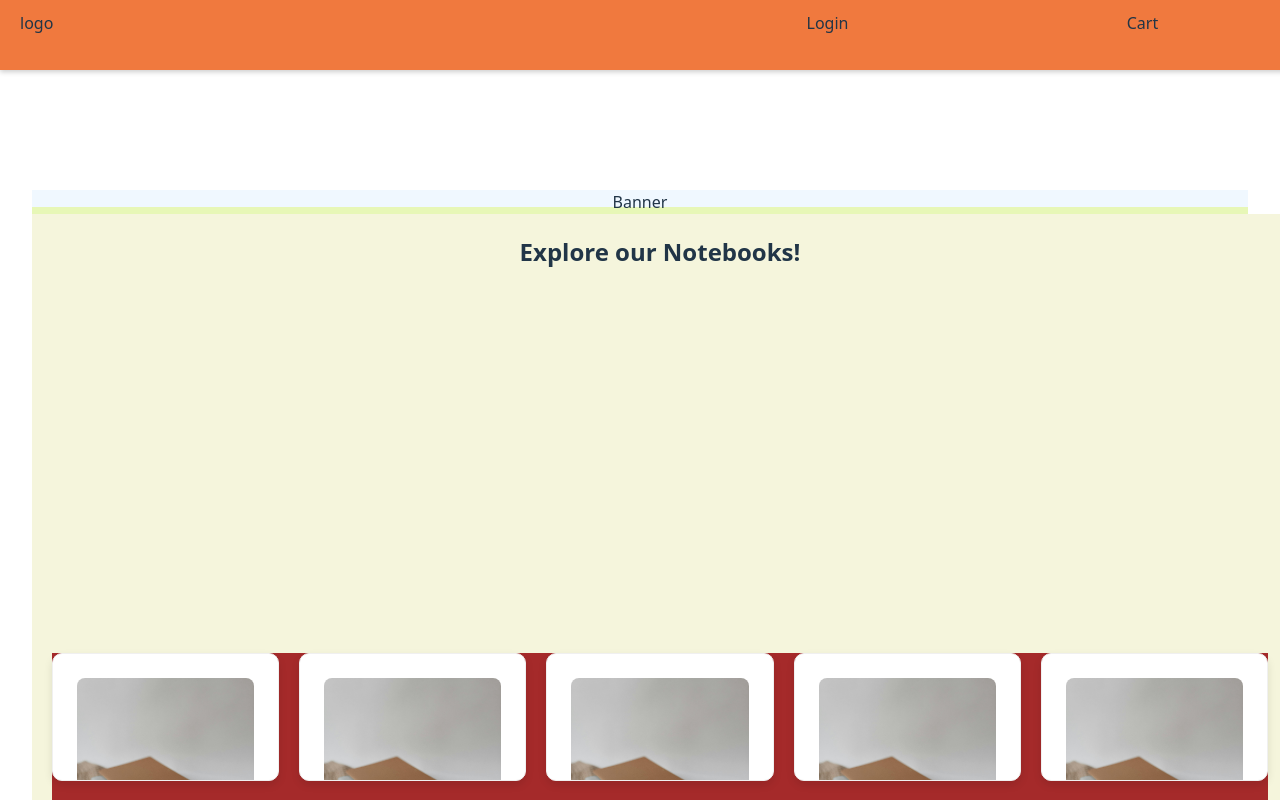
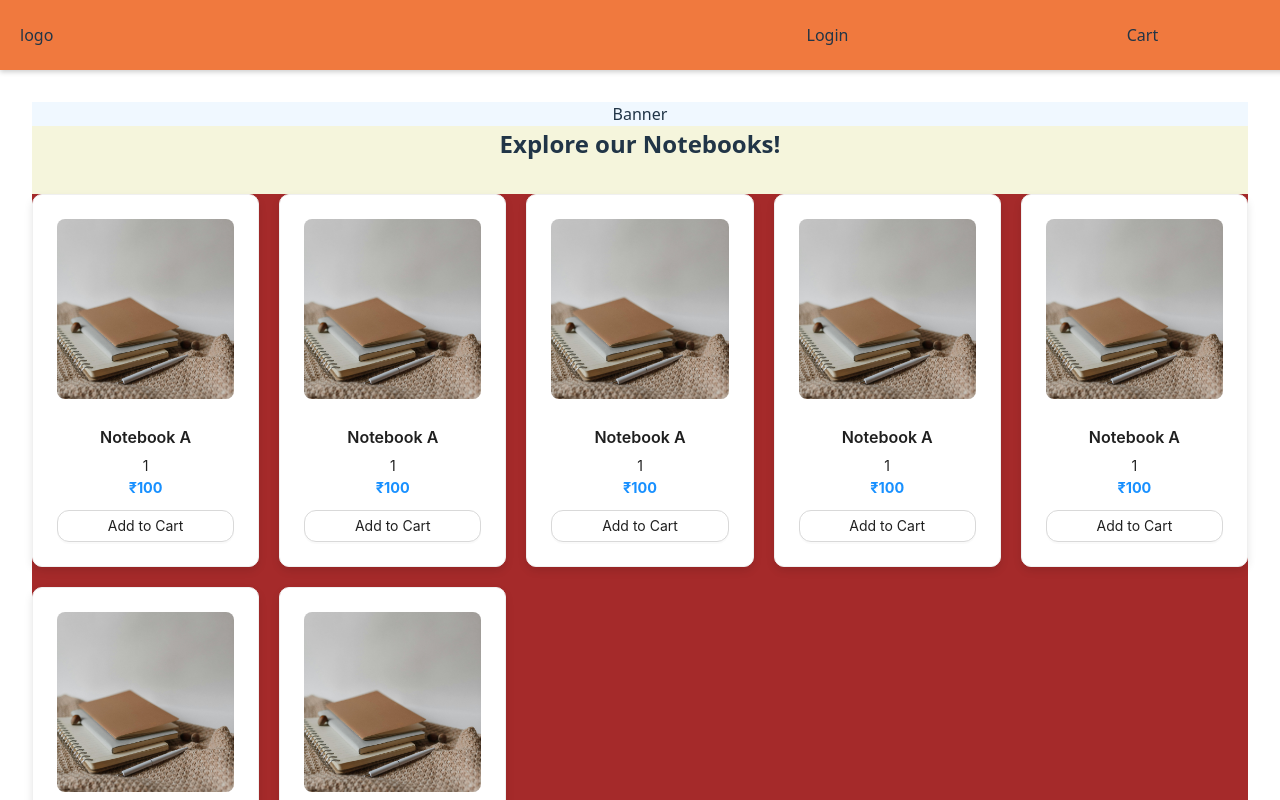
Before and after one commit to purfull/notebooks-ecom-client, a React (Vite) app: page / in a window 1280 px wide. Shown: the top 800 px of the page. Built offline with nearby package versions, Linux system fonts and the light colour scheme.

Commit message:
corrected styles for listings

```diff
--- a/src/components/Listings/Listings.css
+++ b/src/components/Listings/Listings.css
@@ -52,3 +52,7 @@
   font-weight: bold;
   color: #1890ff;
 }
+.add-cart-button {
+  border-radius: 12px;
+  margin-top: 10px;
+}
--- a/src/components/Listings/Listings.jsx
+++ b/src/components/Listings/Listings.jsx
@@ -12,7 +12,7 @@ const Listings = () => {
   });
 
   return (
-    <div className="listings-component" style={{ padding: "20px" }}>
+    <div className="listings-component">
       <h2>Explore our Notebooks!</h2>
       <div className="products-grid">
         {products.map((product, index) => (
@@ -21,6 +21,7 @@ const Listings = () => {
             <h3>{product.name}</h3>
             <span>{product.quantity}</span>
             <p>{product.price}</p>
+            <Button className="add-cart-button">Add to Cart</Button>
           </Card>
         ))}
       </div>
--- a/src/components/ProductDetail/ProductDetail.css
+++ b/src/components/ProductDetail/ProductDetail.css
@@ -1,8 +1,8 @@
-* {
+/* * {
   margin: 0;
   padding: 0;
   height: 70%;
-}
+} */
 .productdetail-component {
   background-color: cadetblue;
   min-height: 100vh;
```
